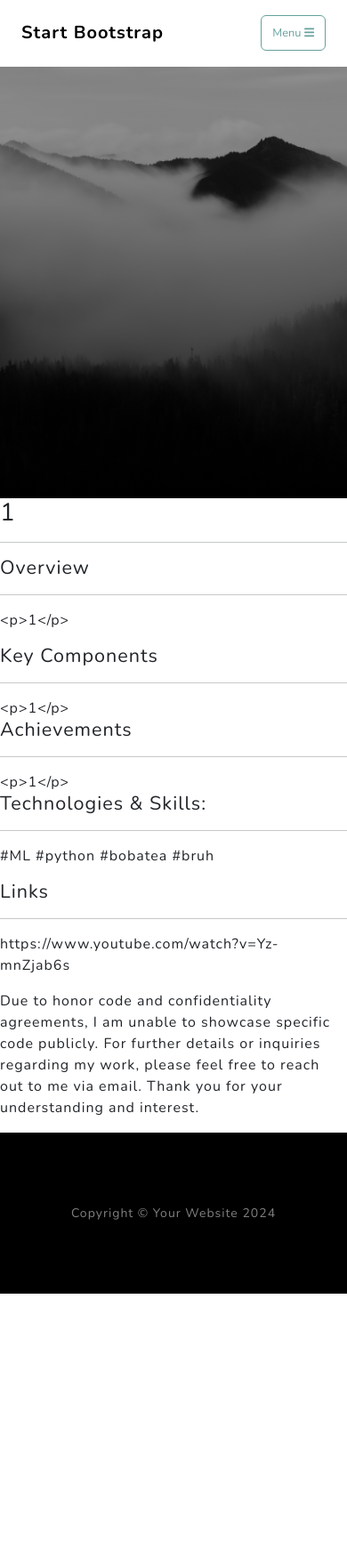
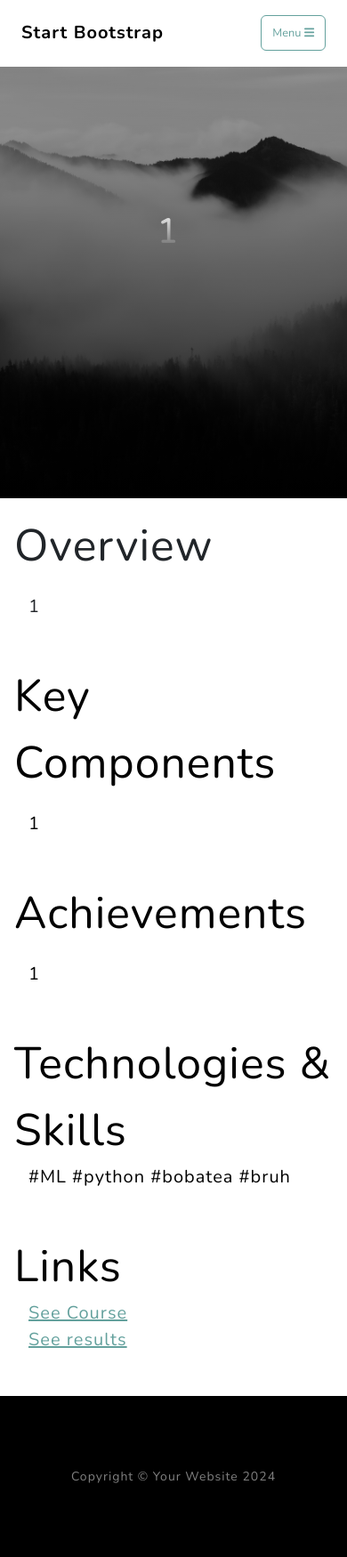
Before and after one commit to wel013/portfolio, a Flask app: page /project/1 in a window 390 px wide. Shown: the whole page at 89% size. Before the commit the page ends 1454 px from the top, so only its background shows below. Run offline with Flask 3, Linux system fonts and the light colour scheme; some libraries are stand-ins or nearby versions.

Commit message:
Add filter project function by tag, need to fix responsiveness

```diff
--- a/main.py
+++ b/main.py
@@ -360,11 +360,16 @@ def filter_projects():
     # Update form choices dynamically
     # form.tag.choices += [(tag, tag.capitalize()) for tag in unique_tags]
 
-    # if form.validate_on_submit():
-    #     selected_tag = form.tag.data
-    #     # Handle the filtering logic here
-    #     # projects = get_projects_by_tag(selected_tag)
-    #     return render_template('filtered-projects.html', projects=projects)
+    if form.validate_on_submit():
+        input_tag = form.tag.data
+        selected_tag = f'#{input_tag}'
+        # Handle the filtering logic here
+        projects = db.session.execute(
+            db.select(Projects).filter(Projects.skill_tags.like(f'%{selected_tag}%'))).scalars().all()
+        for project in projects:
+            print(project.title)
+        # redirect()
+        return render_template('filter-project.html', projects=projects, form=form, logged_in=current_user.is_authenticated)
 
     return render_template('filter-project.html', form=form, logged_in=current_user.is_authenticated)
 
--- a/misc.txt
+++ b/misc.txt
@@ -7,6 +7,9 @@ so that the page does not look too empty
 2. build a search bar/drop down to filter out the
 projects, once the search result returns, display those
 projects
+
+8/2
+displayed the fetched projects property
 
 Used to track outside sources used:
 Templates and inspirations:
--- a/templates/project.html
+++ b/templates/project.html
@@ -3,58 +3,70 @@
     <div class="container px-4 px-lg-5 d-flex h-100 align-items-center justify-content-center">
         <div class="d-flex justify-content-center">
             <div class="text-center">
-                    <!--<h1 class="mx-auto my-0 text-uppercase">Technical Skills</h1>-->
+                <h1 class="mx-auto my-0 text-uppercase">{{project.title}}</h1>
 
             </div>
         </div>
     </div>
 </header>
 
-<body>
 
-    <h1>{{project.title}}</h1>
-    <hr class="left-aligned-hr">
-    <div>
-        <h4>Overview</h4>
-        <hr class="left-aligned-hr">
-
-        <p>{{project.overview}}
+<div class="card-title mb-5" style="font-size: 50px; margin-left: 1rem; margin-top: 1rem;">
+    Overview
+    <div class="text-md-start" style="font-size: 20px;margin-left: 1rem;">
+        <p>{{ project.overview | safe }}
         </p>
     </div>
-    <div>
-        <h4>Key Components</h4>
-        <hr class="left-aligned-hr">
-        {{project.key_components}}
+</div>
+
+<div class="text-black mb-5" style="font-size: 50px;margin-left: 1rem;">
+    Key Components
+    <div class="card-subtitle" style="font-size: 20px;margin-left: 1rem;">
+
+        <p> {{ project.key_components | safe }}</p>
+    </div>
 </div>
 
 
-    <div>
-        <h4>Achievements</h4>
-        <hr class="left-aligned-hr">
-        {{project.achievements}}
+<div class="text-black mb-5" style="font-size: 50px;margin-left: 1rem;">
+    Achievements
+    <div class="text-md-start" style="font-size: 20px;margin-left: 1rem;">
+
+        <p> {{ project.achievements | safe }}</p>
+    </div>
 </div>
 
-    <div>
-        <h4>Technologies & Skills:</h4>
-        <hr class="left-aligned-hr">
-        <p>{{project.skill_tags}}
+
+<div class="text-black mb-5" style="font-size: 50px;margin-left: 1rem;">
+    Technologies & Skills
+    <div class="text-md-start" style="font-size: 20px;margin-left: 1rem;">
+
+        <p>{{project.skill_tags|safe}}
         </p>
     </div>
+</div>
 
-    <div>
-        <h4>Links</h4>
-        <hr class="left-aligned-hr">
-        <p>{{project.course_url}}</p>
+<div class="text-black mb-5" style="font-size: 50px;margin-left: 1rem;">
+    Links
+    <div class="text-md-start" style="font-size: 20px;margin-left: 1rem;">
+        <p>
+            <a class="link-primary" href="{{ project.course_url }}" target="_blank">See Course</a>
+            <br>
+            <a class="link-primary" href="{{ project.result_link }}" target="_blank">See results</a>
+        </p>
     </div>
-    <p>Due to honor code and confidentiality agreements, I am unable to showcase specific code publicly. For further
+</div>
+{% if project.category == "academic" %}
+<p style="margin-left: 1rem;">Due to honor code and confidentiality agreements, I am unable to showcase specific code
+    publicly. For further
     details or
-        inquiries regarding my work, please feel free to reach out to me via email. Thank you for your understanding and
+    inquiries regarding my work, please feel free to reach out to me via email. Thank you for your understanding
+    and
     interest.</p>
+{%endif%}
 <script src=" https://cdn.jsdelivr.net/npm/bootstrap@5.3.2/dist/js/bootstrap.bundle.min.js"
     integrity="sha384-C6RzsynM9kWDrMNeT87bh95OGNyZPhcTNXj1NW7RuBCsyN/o0jlpcV8Qyq46cDfL" crossorigin="anonymous">
     </script>
-</body>
 
-</html>
 
 {% include "footer.html" %}
```
Also changed, not shown: templates/filter-project.html (+25 -5 lines). Lines whose indentation alone changed are shown as unchanged.
